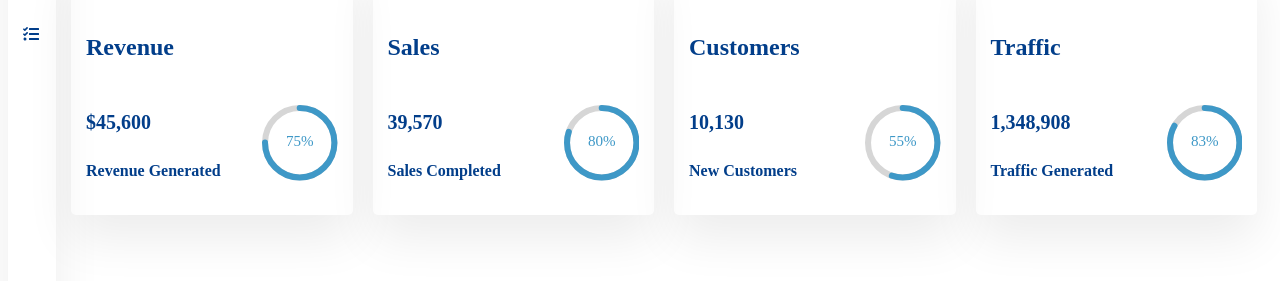
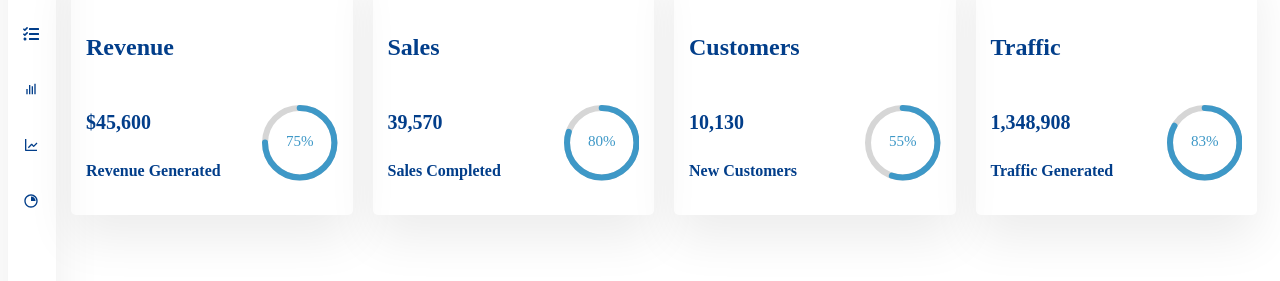
Before and after one commit to Doubting-Thomas/admin-dashboard, a React (Create React App) app: page / in a window 1280 px wide. Shown: the part 176-457 px from the top of the page. Built offline with nearby package versions, Linux system fonts and the light colour scheme; the HTML template or start-up script is replaced by a standard one.

Commit message:
feat: add sidebar links for chart components

```diff
--- a/src/components/Sidebar/Sidebar.jsx
+++ b/src/components/Sidebar/Sidebar.jsx
@@ -1,10 +1,12 @@
 import React from "react";
 import css from "./Sidebar.module.css";
 import { MdSpaceDashboard } from "react-icons/md";
-import { AiFillCalendar, AiOutlineTable } from "react-icons/ai";
+import { AiFillCalendar } from "react-icons/ai";
 import { FaTasks, FaBars } from "react-icons/fa";
 import { NavLink } from "react-router-dom";
 import { useState } from "react";
+import { BarChart, BarChartOutlined } from "@mui/icons-material";
+import { BiBarChart, BiLineChart, BiPieChart } from "react-icons/bi";
 
 const Sidebar = ({ children }) => {
   const [isCollapsed, setIsCollapsed] = useState(false);
@@ -26,6 +28,21 @@ const Sidebar = ({ children }) => {
       path: "/userdata",
       name: "User Data",
       icon: <FaTasks />,
+    },
+    {
+      path: "/barchart",
+      name: "Bar Chart",
+      icon: <BiBarChart />,
+    },
+    {
+      path: "/statschart",
+      name: "Line Chart",
+      icon: <BiLineChart />,
+    },
+    {
+      path: "/piechart",
+      name: "Pie Chart",
+      icon: <BiPieChart />,
     },
   ];
   return (
```
